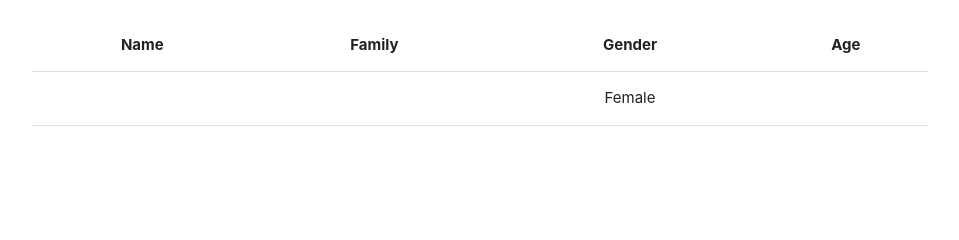
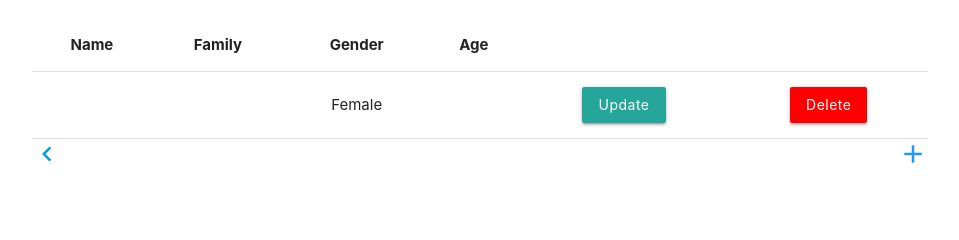
Before and after one commit to njorogetimk/thefarm, a Flask app: template the_App/templates/animal.html in a window 1280 px wide. Shown: the part 161-401 px from the top of the page, without its empty margins (160-1119 px from the left). Run offline with Flask 2, Linux system fonts and the light colour scheme; the template is opened without the code that fills it, so the values that code supplies are empty.

Commit message:
Add delete button and functionality

```diff
--- a/the_App/static/css/main.css
+++ b/the_App/static/css/main.css
@@ -39,3 +39,11 @@ nav{
 .families.collapsible-body span{
   border-radius: 25px;
 }
+
+/* Buttons */
+.btn,.btn-large,.btn-small,.btn-flat{
+  text-transform: none;
+}
+.danger{
+  background-color: red;
+}
--- a/the_App/templates/animal.html
+++ b/the_App/templates/animal.html
@@ -24,9 +24,14 @@
             {% endif %}
           </td>
           <td>{{livestock.age}}</td>
+          <td><a href="#" class="btn">Update</a></td>
+          <td><a href="{{ url_for('directory.deleteAnimal', family=livestock.animal.name, name=livestock.name)}}" class="btn danger">Delete</a></td>
         </tr>
       </tbody>
     </table>
+    <a href="{{url_for('directory.get_animals')}}"><i class="material-icons small">navigate_before</i></a>
+    <!-- <div class="clearfix"></div> -->
+    <a href="{{url_for('directory.add_animal')}}" class="right"><i class="material-icons small blue-text">add</i></a>
   </div>
 
 {% endblock %}
--- a/the_App/templates/animals.html
+++ b/the_App/templates/animals.html
@@ -37,6 +37,7 @@
                   </span>
                 </div>
               {% endfor %}
+              <div class="clearfix"></div>
               {% endif %}
           </li>
         {% endfor %}
```
Also changed, not shown: the_App/directory/views.py (+25 -1 lines).
